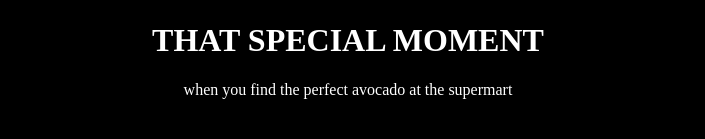
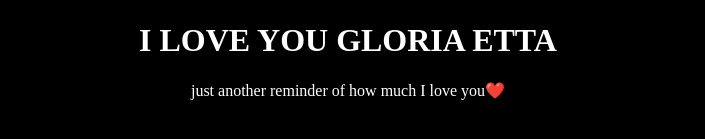
Before and after one commit to Raelton24/message, a plain HTML site: page index.html in a window 1280 px wide. Shown: the part 537-676 px from the top of the page, without its empty margins (292-997 px from the left). Drawn offline with Linux system fonts and the light colour scheme.

Commit message:
Update index.html

```diff
--- a/index.html
+++ b/index.html
@@ -27,8 +27,8 @@ But it must have the following features:
 <body>
   <div>
     <img src="./assets/images/love-img.jpg" />
-    <h1>that special moment</h1>
-    <p>when you find the perfect avocado at the supermart</p>
+    <h1>I love you Gloria etta</h1>
+    <p>just another reminder of how much I love you❤️</p>
   </div>
 </body>
 </html>
```
